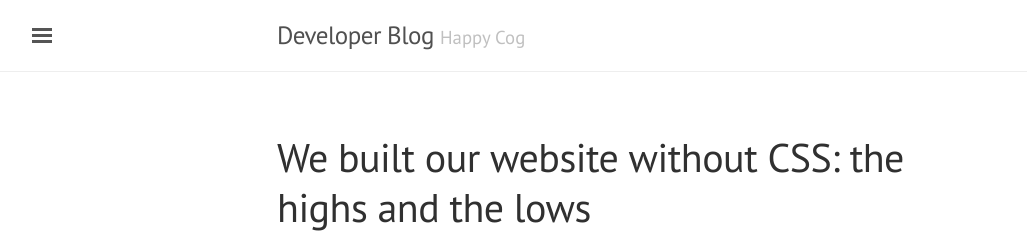
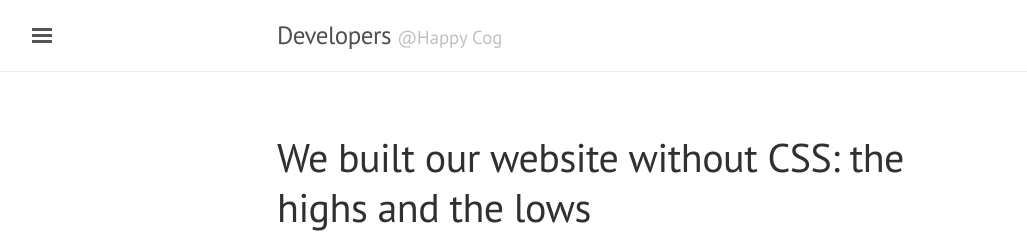
Before and after one commit to happycog/dev, a Jekyll site: the page built from index.html, in a window 1280 px wide. Shown: the top 233 px of the page, without its empty margins (3-1030 px from the left). Built offline with Jekyll 4.4.1, drawn with Linux system fonts in a browser that asks for light colours; the list of posts is cut into pages by our own code.

Commit message:
Update _config.yml

```diff
--- a/_config.yml
+++ b/_config.yml
@@ -4,8 +4,8 @@
 permalink:           pretty
 
 # Setup
-title:               'Developer Blog'
-tagline:             'Happy Cog'
+title:               'Developers'
+tagline:             '@Happy Cog'
 description:         'Description here'
 url:                 'https://happycog.github.io/dev'
 baseurl:             'https://happycog.github.io/dev'
```
